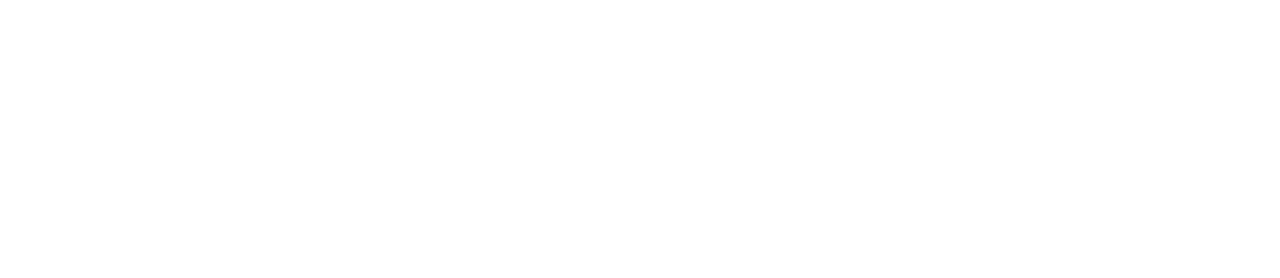
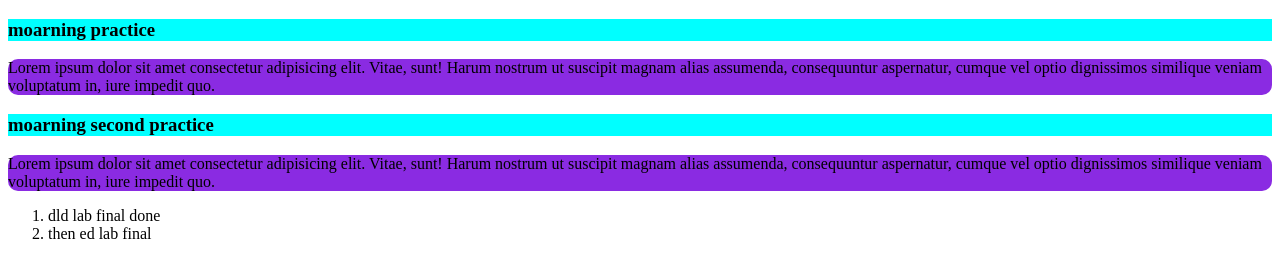
Before and after one commit to shahadatmsk/practice, a plain HTML site: page index.html in a window 1280 px wide. Drawn offline with Linux system fonts and the light colour scheme.

Commit message:
exercise

```diff
--- a/index.html
+++ b/index.html
@@ -4,8 +4,23 @@
     <meta charset="UTF-8">
     <meta name="viewport" content="width=device-width, initial-scale=1.0">
     <title>practice task</title>
+    <link rel="stylesheet" href="style/morning.css">
 </head>
 <body>
+    <h3>moarning practice </h3>
+    <div>
+        Lorem ipsum dolor sit amet consectetur adipisicing elit. Vitae, sunt! Harum nostrum ut suscipit magnam alias assumenda, consequuntur aspernatur, cumque vel optio dignissimos similique veniam voluptatum in, iure impedit quo.
+    </div>
+    <h3>moarning  second practice </h3>
+    <div>
+        Lorem ipsum dolor sit amet consectetur adipisicing elit. Vitae, sunt! Harum nostrum ut suscipit magnam alias assumenda, consequuntur aspernatur, cumque vel optio dignissimos similique veniam voluptatum in, iure impedit quo.
+    </div>
+    <ol>
+        <li>dld lab final done      </li>
+        <li>then ed lab final</li>
+
+    </ol>
+
 
 </body>
 </html>
--- /dev/null
+++ b/style/morning.css
@@ -0,0 +1,8 @@
+div{
+    background-color: blueviolet;
+    border-radius: 10px;
+
+}
+h3{
+    background-color: aqua;
+}
```
